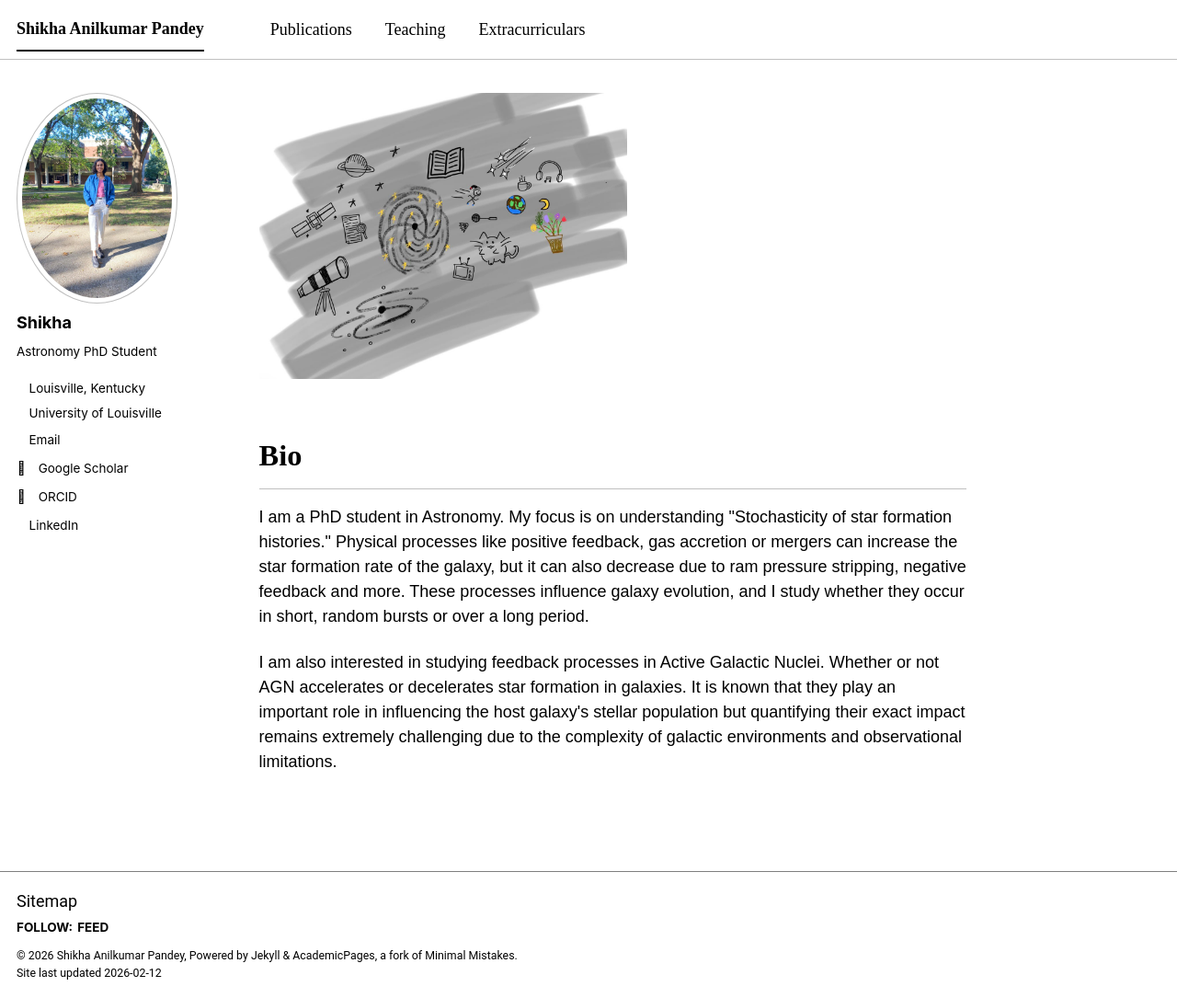
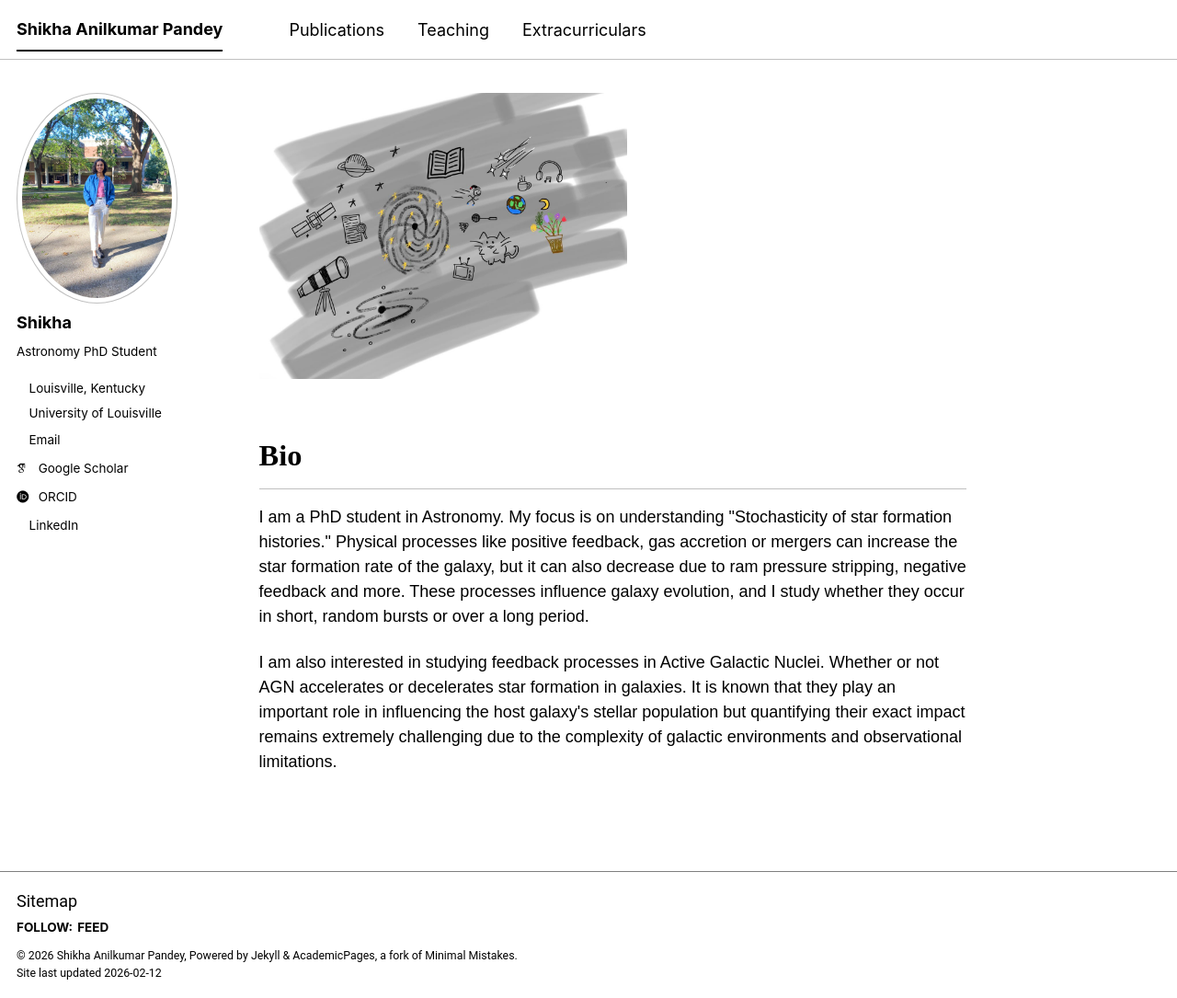
Before and after one commit to pshikha/pshikha.github.io, a Jekyll site: the page built from _pages/about.md, in a window 1280 px wide and 1085 px high. Shown: the whole window at 92% size. Built offline with Jekyll 4.4.1, drawn with Linux system fonts in a browser that asks for light colours; some web fonts are replaced; a script bundle is joined from its source files by our own code; library files that are not in the unit come from our copies.

Commit message:
Update _themes.scss

```diff
--- a/_sass/_themes.scss
+++ b/_sass/_themes.scss
@@ -69,26 +69,6 @@
 
 }
 
-/* Playpen Sans for sidebar text only */
-.sidebar h1,
-.sidebar h2,
-.sidebar p,
-.author__bio,
-.author__urls.social-icons li a span {
-    font-family: 'Playpen Sans', sans-serif;
-}
-
-/* Make sure icons are NOT affected */
-.author__urls.social-icons li a i,
-.author__urls.social-icons li a svg {
-    font-family: inherit;
-}
-
-.top-nav a,
-.masthead__menu a {
-    font-family: 'Shantell Sans', cursive;
-}
-
 
 /* ==========================================================================
    Breakpoints
```
